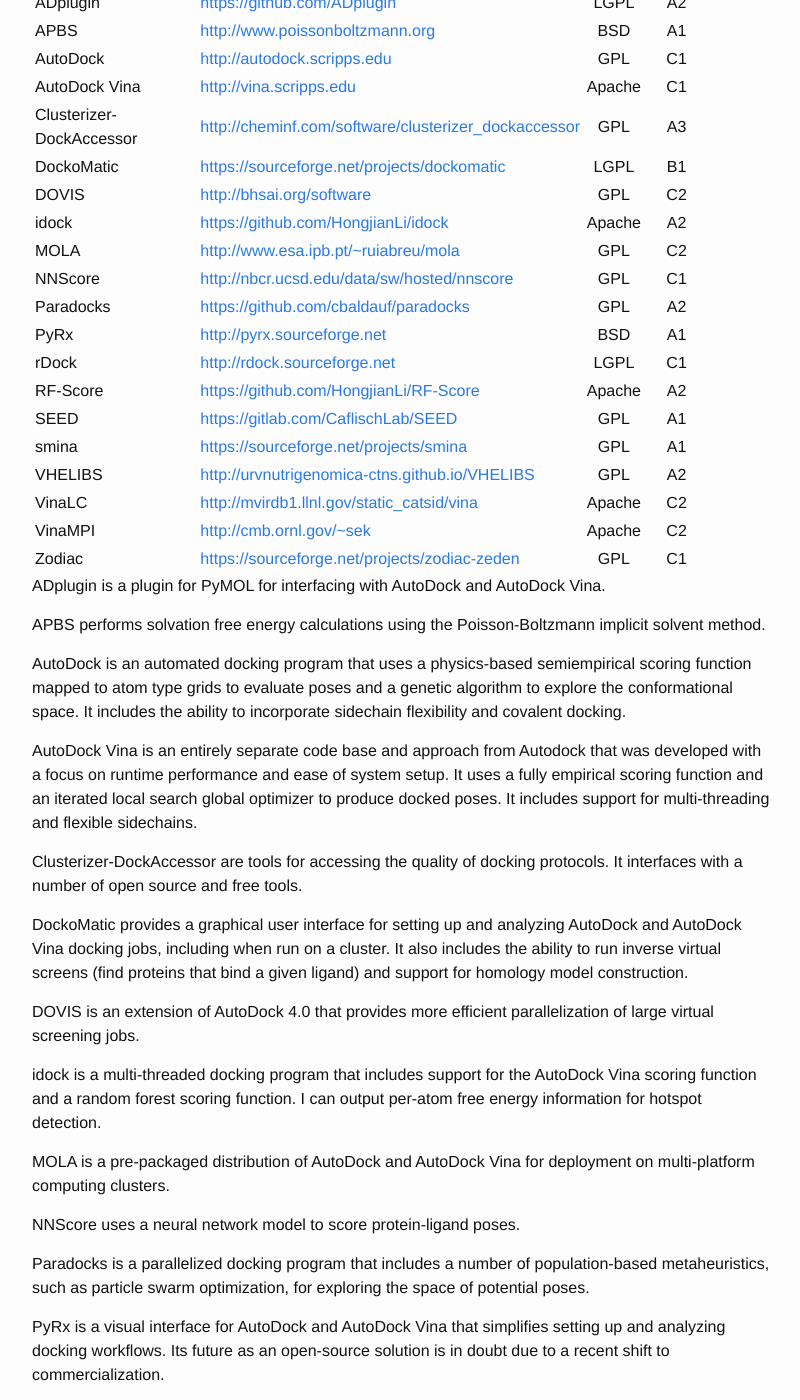
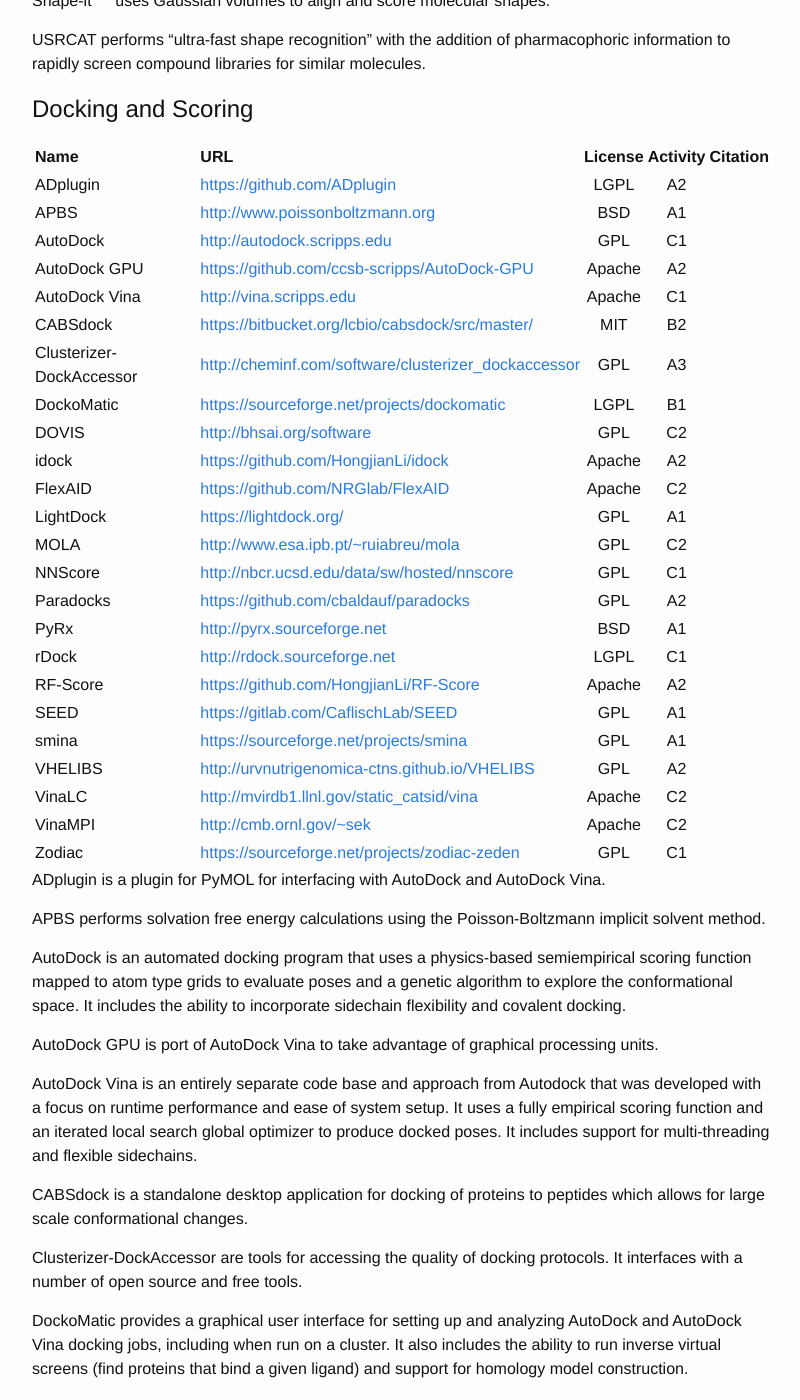
Before and after one commit to OpenSourceMolecularModeling/OpenSourceMolecularModeling.github.io, a Jekyll site: the page built from index.md, in a window 1280 px wide and 1400 px high, scrolled down 20653 px. Shown: the whole window, without its empty margins (238-1038 px from the left). Built offline with Jekyll 4.4.1, drawn with Linux system fonts in a browser that asks for light colours; some of the changed text lies outside the part shown.

Commit message:
Update list
Add some more packages, primarily for docking

```diff
--- a/index.md
+++ b/index.md
@@ -236,6 +236,7 @@ Graphical Development Environments
 | Bioclipse   | <http://www.bioclipse.net>                 |  Eclipse |    B1    |          |
 | Galaxy Tool | <https://github.com/bgruening/galaxytools> | Academic |    A1    |          |
 | KNIME       | <https://www.knime.org>                    |    GPL   |    A1    |          |
+| MoleQueue   |  https://github.com/OpenChemistry/molequeue|    BSD   |    C2    |          |
 | Orange      | [orange.biolab.si](orange.biolab.si)       |    BSD   |    A1    |          |
 | SA2         | <http://sa2.sourceforge.net>               |    GPL   |    A1    |          |
 | Taverna     | <http://www.taverna.org.uk>                |   LGPL   |    A1    |          |
@@ -250,6 +251,8 @@ Bioclipse is a workbench, based on the Eclipse framework, for manipulating and a
 Galaxy is a web platform for exploring biomedical data and includes as a component a Chemical Toolbox that integrates a number of other cheminformatics tools to offer an array of molecular search, property calculation, clustering, and manipulation capabilities.
 
 The Konstanz Information Miner (KNIME) is a general workflow environment that includes a number of plugins for cheminformatics, such as CDK and RDKit modules, as well as bioinformatics and machine learning modules.
+
+MoleQueue is a cross platform desktop application for managing compute resources on remote computers.
 
 Orange is a graphical interface for construction interactive workflows and performing data analysis and visualization.
 
@@ -502,6 +505,7 @@ Quantum Chemistry
 | Quantum espresso | <http://www.quantum-espresso.org>           |   GPL   |    A1    |          |
 | RMG              | <http://rmgdft.sourceforge.net>             | BSD/GPL |    A1    |          |
 | Siam Quantum     | <https://sites.google.com/site/siamquantum> |   GPL   |    A2    |          |
+| SMASH            | <https://sourceforge.net/projects/smash-qc/>|   BSD   |    B2    |          |
 
 ABINIT can calculate the total energy, charge density and electronic structure of molecules and periodic solids with density functional theory (DFT) and Many-Body Perturbation Theory (MBPT), using pseudopotentials and a planewave or wavelet basis. ABINIT also can optimize the geometry, perform molecular dynamics simulations, or generate dynamical matrices, Born effective charges, and dielectric tensors and many more properties.
 
@@ -544,6 +548,8 @@ QUANTUM ESPRESSO is designed for modeling at the nanoscale using DFT, plane wave
 RMG is a DFT code that uses real space grids to provide high scalability across thousands of processors and GPU acceleration for both structural relaxation and molecular dynamics.
 
 Siam Quantum (SQ) is optimized for parallel computation and its capabilities include the calculation of Hartree-Fock and MP2 energies, minimum energy crossing point calculations, geometry optimization, population analysis, and quantum molecular dynamics. DFT is available with various functionals such as the Dirac exchange, the VWN correlation, and the simplest yet accurate electron correlation energy, the so-called “Chachiyo's formula”.
+
+Scalable Molecular Analysis Solver for High-performance computing systems (SMASH) is massively parallel open-source software for Hartree-Fock and Density Functional Theory (DFT) calculations.
 
 Helper Applications
 -------------------
@@ -750,11 +756,15 @@ Docking and Scoring
 | ADplugin                 | <https://github.com/ADplugin>                          |   LGPL  |    A2    |          |
 | APBS                     | <http://www.poissonboltzmann.org>                      |   BSD   |    A1    |          |
 | AutoDock                 | <http://autodock.scripps.edu>                          |   GPL   |    C1    |          |
+| AutoDock GPU             | <https://github.com/ccsb-scripps/AutoDock-GPU>         |  Apache |    A2    |          |
 | AutoDock Vina            | <http://vina.scripps.edu>                              |  Apache |    C1    |          |
+| CABSdock                 | <https://bitbucket.org/lcbio/cabsdock/src/master/>     |   MIT   |    B2    |          |
 | Clusterizer-DockAccessor | <http://cheminf.com/software/clusterizer_dockaccessor> |   GPL   |    A3    |          |
 | DockoMatic               | <https://sourceforge.net/projects/dockomatic>          |   LGPL  |    B1    |          |
 | DOVIS                    | <http://bhsai.org/software>                            |   GPL   |    C2    |          |
 | idock                    | <https://github.com/HongjianLi/idock>                  |  Apache |    A2    |          |
+| FlexAID                  | <https://github.com/NRGlab/FlexAID>                    |  Apache |    C2    |          |
+| LightDock                | <https://lightdock.org/>                               |   GPL   |    A1    |          |
 | MOLA                     | <http://www.esa.ipb.pt/~ruiabreu/mola>                 |   GPL   |    C2    |          |
 | NNScore                  | <http://nbcr.ucsd.edu/data/sw/hosted/nnscore>          |   GPL   |    C1    |          |
 | Paradocks                | <https://github.com/cbaldauf/paradocks>                |   GPL   |    A2    |          |
@@ -774,7 +784,11 @@ APBS performs solvation free energy calculations using the Poisson-Boltzmann imp
 
 AutoDock is an automated docking program that uses a physics-based semiempirical scoring function mapped to atom type grids to evaluate poses and a genetic algorithm to explore the conformational space. It includes the ability to incorporate sidechain flexibility and covalent docking.
 
+AutoDock GPU is port of AutoDock Vina to take advantage of graphical processing units.
+
 AutoDock Vina is an entirely separate code base and approach from Autodock that was developed with a focus on runtime performance and ease of system setup. It uses a fully empirical scoring function and an iterated local search global optimizer to produce docked poses. It includes support for multi-threading and flexible sidechains.
+
+CABSdock is a standalone desktop application for docking of proteins to peptides which allows for large scale conformational changes.
 
 Clusterizer-DockAccessor are tools for accessing the quality of docking protocols. It interfaces with a number of open source and free tools.
 
@@ -782,7 +796,11 @@ DockoMatic provides a graphical user interface for setting up and analyzing Auto
 
 DOVIS is an extension of AutoDock 4.0 that provides more efficient parallelization of large virtual screening jobs.
 
+FlexAID is a small molecule-protein docking application. It can be run as a desktop application with a graphical user interface.
+
 idock is a multi-threaded docking program that includes support for the AutoDock Vina scoring function and a random forest scoring function. I can output per-atom free energy information for hotspot detection.
+
+LightDock is a protein-protein, protein-peptide and protein-DNA docking framework.
 
 MOLA is a pre-packaged distribution of AutoDock and AutoDock Vina for deployment on multi-platform computing clusters.
 
```
